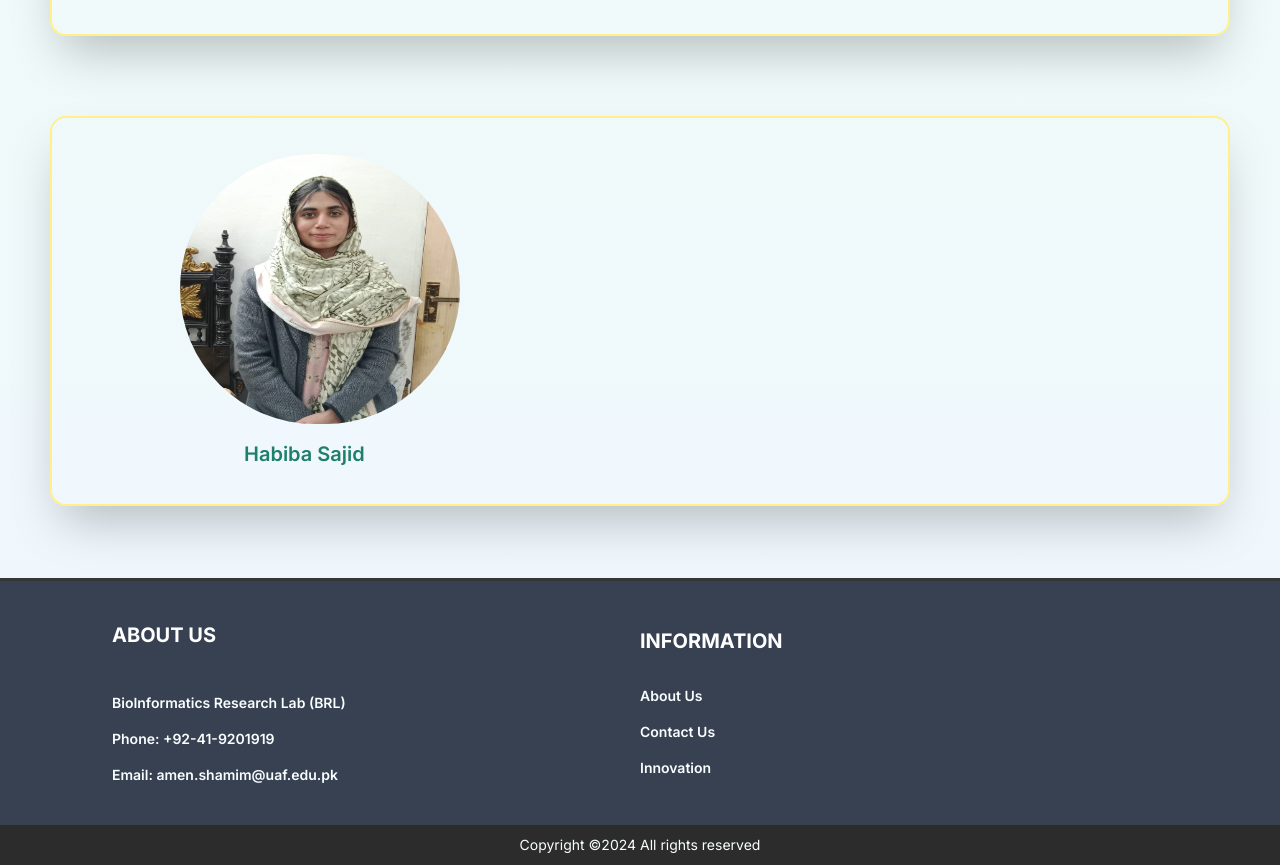
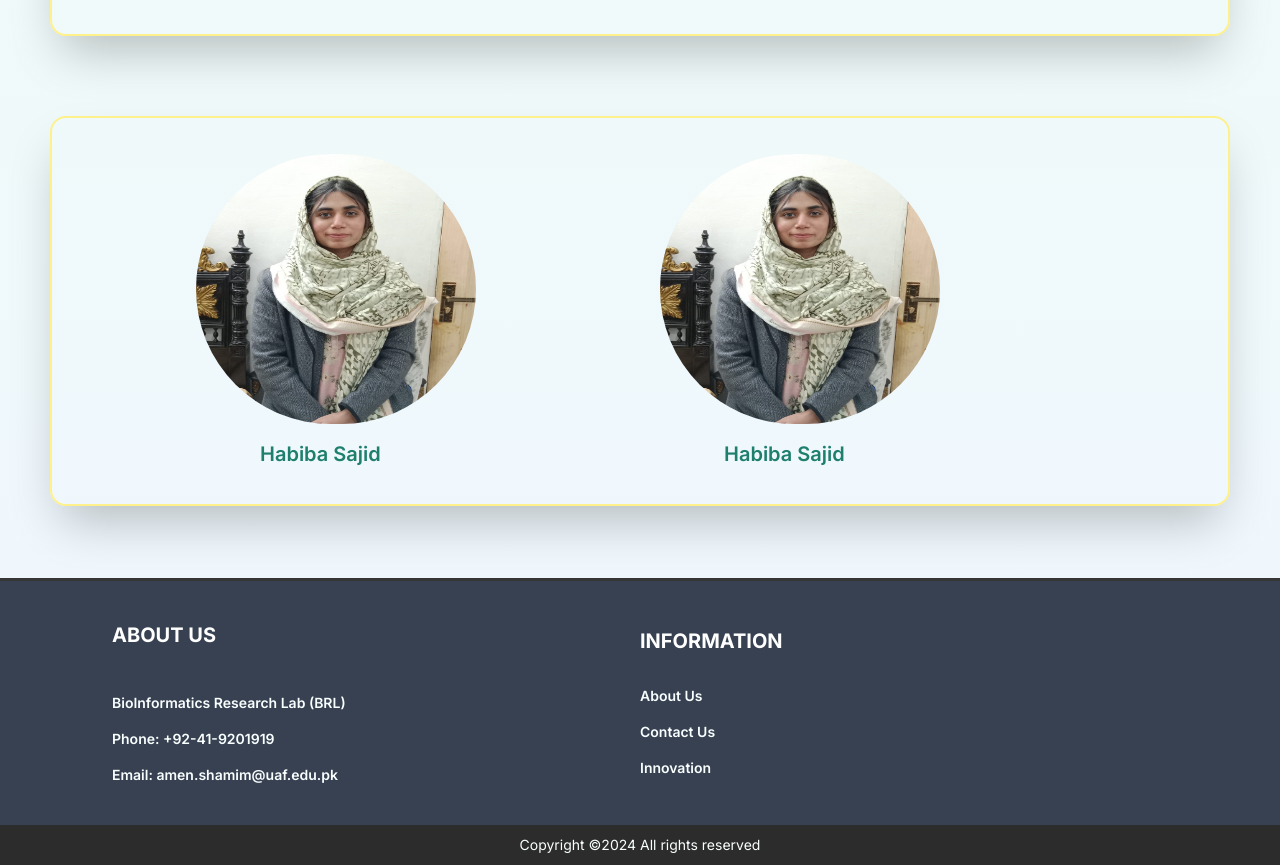
Before and after one commit to HabibaSajid321/Imotif-tool, a Next.js app: page /about in a window 1280 px wide. Shown: the part 2384-3249 px from the top of the page. Built offline with nearby package versions, Linux system fonts and the light colour scheme.

Commit message:
bg change

```diff
--- a/src/app/about/page.tsx
+++ b/src/app/about/page.tsx
@@ -234,7 +234,19 @@ const About = () => {
               </div>
             </div>
           </div>
-          <div className="flex md:px-32 px-10  p-9 flex-row border-2 border-yellow-200 m-10 gap-10 rounded-2xl shadow-2xl lg:w-[1180px] w-full">
+          <div className="flex md:px-36 px-10  p-9 flex-row border-2 border-yellow-200 m-10 gap-10 rounded-2xl shadow-2xl lg:w-[1180px] w-full justify-between">
+            <div className="w-1/2">
+              <Image
+                className="md:w-[280px] w-[140px] md:h-[270px] h-[120px] md:rounded-full rounded-2xl "
+                src={myImage}
+                alt="about"
+                loading="eager"
+              />
+              <h1 className="text-[#1f7f6d] md:font-semibold font-medium md:text-xl text-sm  text-left  pt-4 pl-16">
+                Habiba Sajid
+              </h1>
+            </div>
+
             <div className="w-1/2">
               <Image
                 className="md:w-[280px] w-[140px] md:h-[270px] h-[120px] md:rounded-full rounded-2xl "
--- a/src/app/page.tsx
+++ b/src/app/page.tsx
@@ -27,17 +27,19 @@ const Homepage: FC = () => {
             loop
             className="absolute inset-0 w-full h-full object-cover"
           >
-            <source src="/assets/animation/movie3.mp4" type="video/mp4" />
+            <source src="/assets/animation/moviefinal.mp4" type="video/mp4" />
             Your browser does not support the video tag.
           </video>
+          <div className="w-1/2 px-28">
             <div className="flex flex-col items-center text-center justify-center content-center pt-46 md:h-[610px] h-[600px] relative z-10 ">
-            <div className="bg-white bg-opacity-50 backdrop-filter backdrop-blur-md p-4 rounded-2xl flex flex-col items-center text-center justify-center content-center ">
+              {" "}
+              <div className="bg-white bg-opacity-30 backdrop-filter backdrop-blur-md  rounded-2xl flex flex-col items-center text-center justify-center content-center p-4 ">
                 <p className="text-black md:text-4xl text-[20px]  font-semibold  leading-relaxed ">
                   MD-TSPM: Thermal Stability Prediction Method for I-motif
                 </p>
                 <div className="pt-12">
                   <button
-                  className="flex items-center bg-gradient-to-r from-gray-800 via-green-800 to-cyan-900 w-full text-[#efe8fd] md:text-2xl text-lg md:px-10 px-6 md:py-1 rounded-full hover:from-gray-300 hover:via-green-400 hover:to-cyan-500 hover:text-black transition-all duration-300 bg-opacity-50 backdrop-filter backdrop-blur-md"
+                    className="flex items-center bg-gradient-to-r from-gray-800 via-green-800 to-cyan-900 w-full text-[#efe8fd] md:text-2xl text-lg md:px-4 px-6 md:py-1 rounded-full hover:from-gray-300 hover:via-green-400 hover:to-cyan-500 hover:text-black transition-all duration-300 bg-opacity-50 backdrop-filter backdrop-blur-md"
                     onClick={handleClick}
                   >
                     Go to Submission portal
@@ -45,6 +47,7 @@ const Homepage: FC = () => {
                       <FaArrowRight />
                     </span>
                   </button>
+                </div>
               </div>
             </div>
           </div>
```
Also changed, not shown: 1 other file (tests, documents, lock files or other folders). Lines whose indentation alone changed are shown as unchanged.
